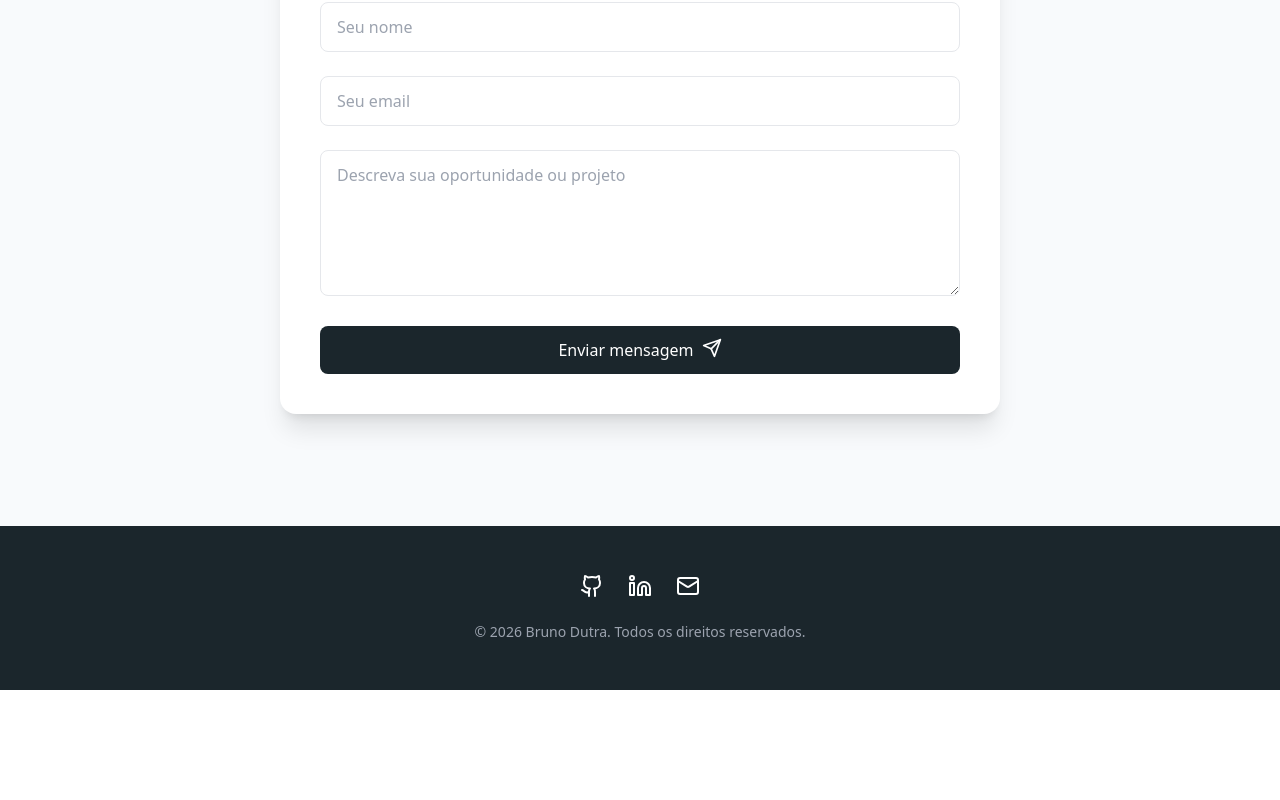
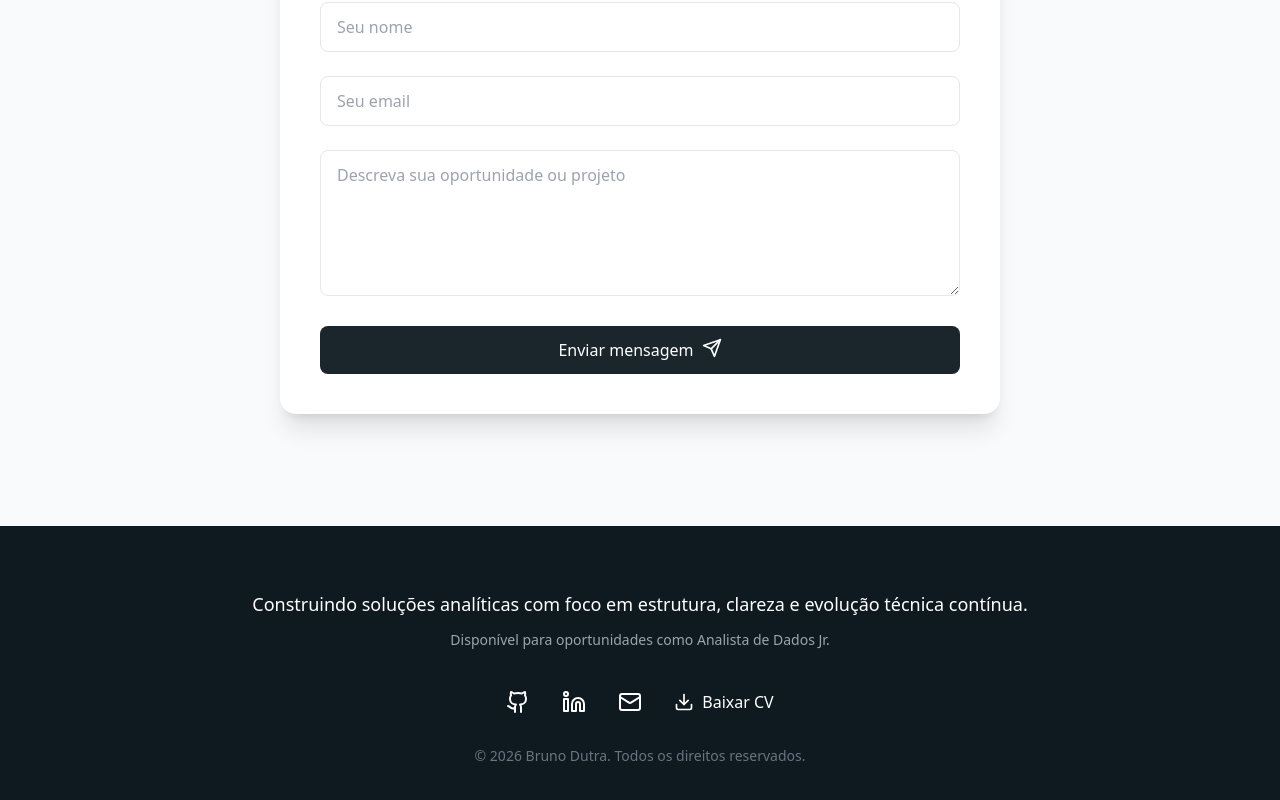
Before and after one commit to brunodutraho/bruno-dutra-portfolio, a React (Vite) app: page / in a window 1280 px wide. Shown: the part 4345-5145 px from the top of the page. Before the commit the page ends 5035 px from the top, so only its background shows below. Built offline with nearby package versions, Linux system fonts and the light colour scheme.

Commit message:
feat(footer): adiciona links externos e organização institucional.

```diff
--- a/src/components/Footer.tsx
+++ b/src/components/Footer.tsx
@@ -1,5 +1,5 @@
 import React, { useContext } from 'react';
-import { Github, Linkedin, Mail } from 'lucide-react';
+import { Github, Linkedin, Mail, Download } from 'lucide-react';
 import { LanguageContext } from '../context/LanguageContext';
 
 const Footer = () => {
@@ -7,30 +7,81 @@ const Footer = () => {
   const { lang } = useContext(LanguageContext);
 
   const texts = {
-    pt: { rights: 'Todos os direitos reservados.' },
-    en: { rights: 'All rights reserved.' },
+    pt: {
+      closing:
+        'Construindo soluções analíticas com foco em estrutura, clareza e evolução técnica contínua.',
+      availability:
+        'Disponível para oportunidades como Analista de Dados Jr.',
+      downloadCV: 'Baixar CV',
+      rights: 'Todos os direitos reservados.',
+    },
+    en: {
+      closing:
+        'Building analytical solutions with focus on structure, clarity and continuous technical growth.',
+      availability:
+        'Open to opportunities as Junior Data Analyst.',
+      downloadCV: 'Download CV',
+      rights: 'All rights reserved.',
+    },
   };
 
   const t = texts[lang];
 
   return (
-    <footer className="bg-[#1B262C] text-white py-12">
-      <div className="container mx-auto px-6 flex flex-col items-center">
-        <div className="flex space-x-6 mb-6">
-          <a href="https://github.com/brunodutraho" target="_blank" rel="noopener noreferrer">
-            <Github className="w-6 h-6 hover:text-[#BBE1FA]" />
+    <footer className="bg-[#0F1A20] text-white py-16">
+      <div className="container mx-auto px-6">
+
+        <div className="text-center mb-10">
+          <p className="text-lg font-light mb-3">
+            {t.closing}
+          </p>
+
+          <p className="text-sm text-gray-400">
+            {t.availability}
+          </p>
+        </div>
+
+        <div className="flex justify-center gap-8 mb-8">
+          <a
+            href="https://github.com/brunodutraho"
+            target="_blank"
+            rel="noopener noreferrer"
+            className="hover:text-[#BBE1FA] transition"
+          >
+            <Github className="w-6 h-6" />
           </a>
-          <a href="https://www.linkedin.com/in/brunodutraho/" target="_blank" rel="noopener noreferrer">
-            <Linkedin className="w-6 h-6 hover:text-[#BBE1FA]" />
+
+          <a
+            href="https://www.linkedin.com/in/brunodutraho/"
+            target="_blank"
+            rel="noopener noreferrer"
+            className="hover:text-[#BBE1FA] transition"
+          >
+            <Linkedin className="w-6 h-6" />
           </a>
-          <a href="mailto:bruno@brunoanalytics.org">
-            <Mail className="w-6 h-6 hover:text-[#BBE1FA]" />
+
+          <a
+            href="mailto:bruno@brunoanalytics.org"
+            className="hover:text-[#BBE1FA] transition"
+          >
+            <Mail className="w-6 h-6" />
+          </a>
+
+          <a
+            href="/public/bruno-dutra-cv.pdf"
+            target="_blank"
+            rel="noopener noreferrer"
+            className="flex items-center gap-2 hover:text-[#BBE1FA] transition"
+          >
+            <Download className="w-5 h-5" />
+            {t.downloadCV}
           </a>
         </div>
 
-        <p className="text-gray-400 text-sm text-center">
+        <p className="text-gray-500 text-sm text-center">
           © {currentYear} Bruno Dutra. {t.rights}
         </p>
+
       </div>
     </footer>
   );
```
